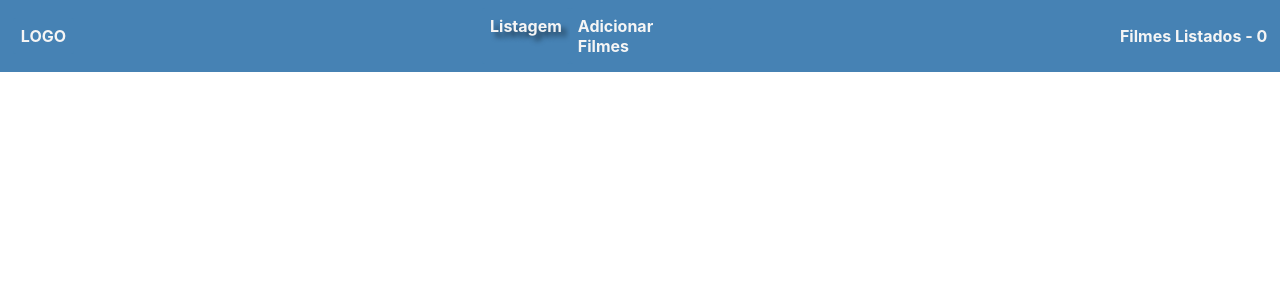
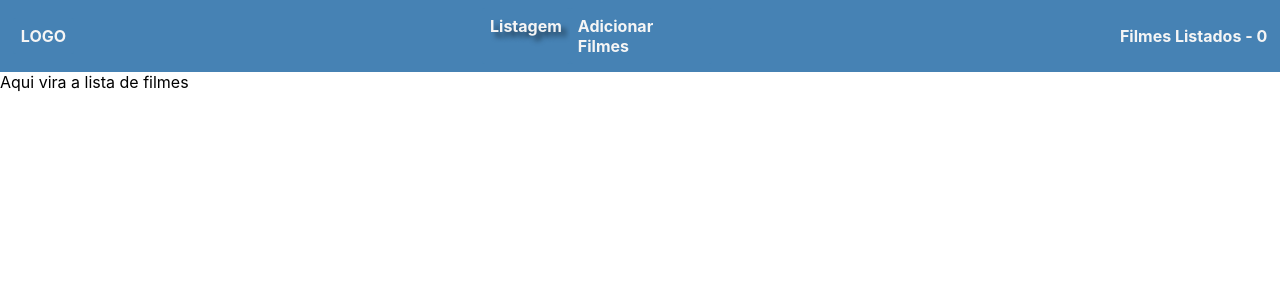
Before and after one commit to gsicuto/favoriteMovies, a React (Create React App) app: page /movies-list in a window 1280 px wide. Shown: the top 300 px of the page. Built offline with nearby package versions, Linux system fonts and the light colour scheme.

Commit message:
includes list page

```diff
--- a/src/App.js
+++ b/src/App.js
@@ -1,6 +1,7 @@
-import { NavBar } from "./components/NavBar";
+import { NavBar } from "./components/NavBar"
 import {Route, Routes} from 'react-router-dom'
-import Home from "./pages/Home";
+import Home from "./pages/Home"
+import { List } from './pages/List'
 
 function App() {
   return (
@@ -8,6 +9,7 @@ function App() {
       <NavBar />
       <Routes>
         <Route path='/' element={<Home />}/>
+        <Route path='/movies-list' element={<List />}/>
       </Routes>
     </div>
   );
--- /dev/null
+++ b/src/pages/List.js
@@ -0,0 +1,7 @@
+import React from 'react';
+
+export const List = () => {
+  return <div>
+    Aqui vira a lista de filmes
+  </div>;
+};
```
